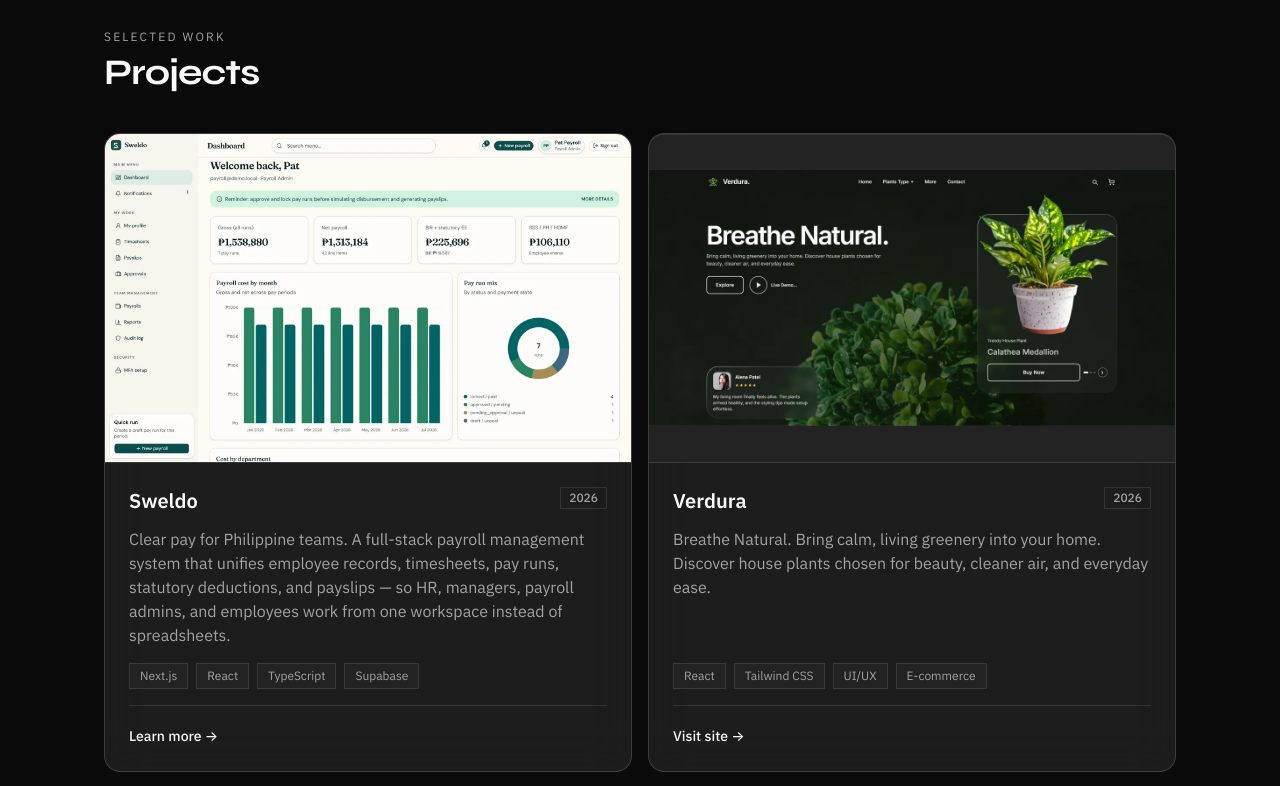
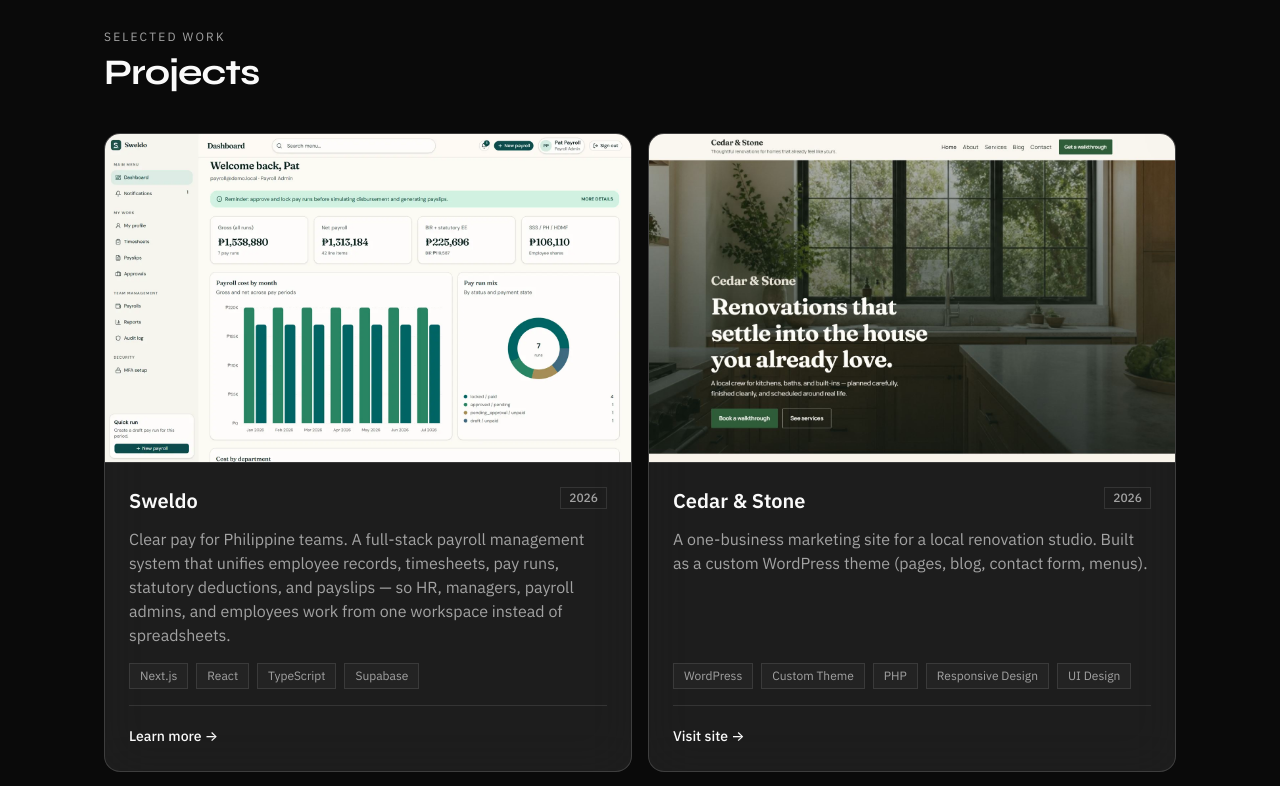
Before and after one commit to wabbit12/charlsrecto.dev, a React (Vite) app: page / in a window 1280 px wide. Shown: the part 840-1626 px from the top of the page. Built offline with nearby package versions, Linux system fonts and the light colour scheme.

Commit message:
added a new project

```diff
--- a/src/components/Projects.jsx
+++ b/src/components/Projects.jsx
@@ -3,7 +3,7 @@
 import ProjectCard from './ProjectCard';
 import Reveal from './Reveal';
 
-const MOBILE_LIMIT = 5;
+const MOBILE_LIMIT = 8;
 
 export default function Projects() {
   const [expanded, setExpanded] = useState(false);
--- a/src/data/projects.js
+++ b/src/data/projects.js
@@ -39,6 +39,7 @@
 import verduraThumbnail from '../assets/images/Verdura/Verdura-thumbnail.webp';
 
 import sweldoThumbnail from '../assets/images/Sweldo/sweldo-thumbnail.webp';
+import cedarAndStoneThumbnail from '../assets/images/CedarAndStone/cedar-and-stone-thumbnail.JPG';
 
 const projects = [
   {
@@ -65,6 +66,24 @@
       'Reports & audit trail — View payroll summaries by department or period, with a log of sensitive actions',
       'In-app notifications — Alerts for approvals, ready payslips, and payment updates',
       'Secure accounts — Login with password recovery, admin MFA, and protected sensitive employee data',
+    ],
+  },
+  {
+    slug: 'cedar-and-stone',
+    title: 'Cedar & Stone',
+    description:
+      'A one-business marketing site for a local renovation studio. Built as a custom WordPress theme (pages, blog, contact form, menus).',
+    longDescription:
+      'A one-business marketing site for a local renovation studio. Built as a custom WordPress theme (pages, blog, contact form, menus).',
+    role: 'Full-Stack Developer',
+    tech: ['WordPress', 'Custom Theme', 'PHP', 'Responsive Design', 'UI Design'],
+    year: '2026',
+    thumbnail: cedarAndStoneThumbnail,
+    externalLink: 'https://cedar-stone-eta.vercel.app/',
+    highlights: [
+      'Custom WordPress theme with pages, blog, contact form, and menus',
+      'Recreated in Next.js + React + TypeScript for a fast portfolio demo',
+      'Same layout, content, and imagery across both implementations',
     ],
   },
   {
```
Also changed, not shown: src/assets/images/CedarAndStone/cedar-and-stone-thumbnail.JPG (added).
